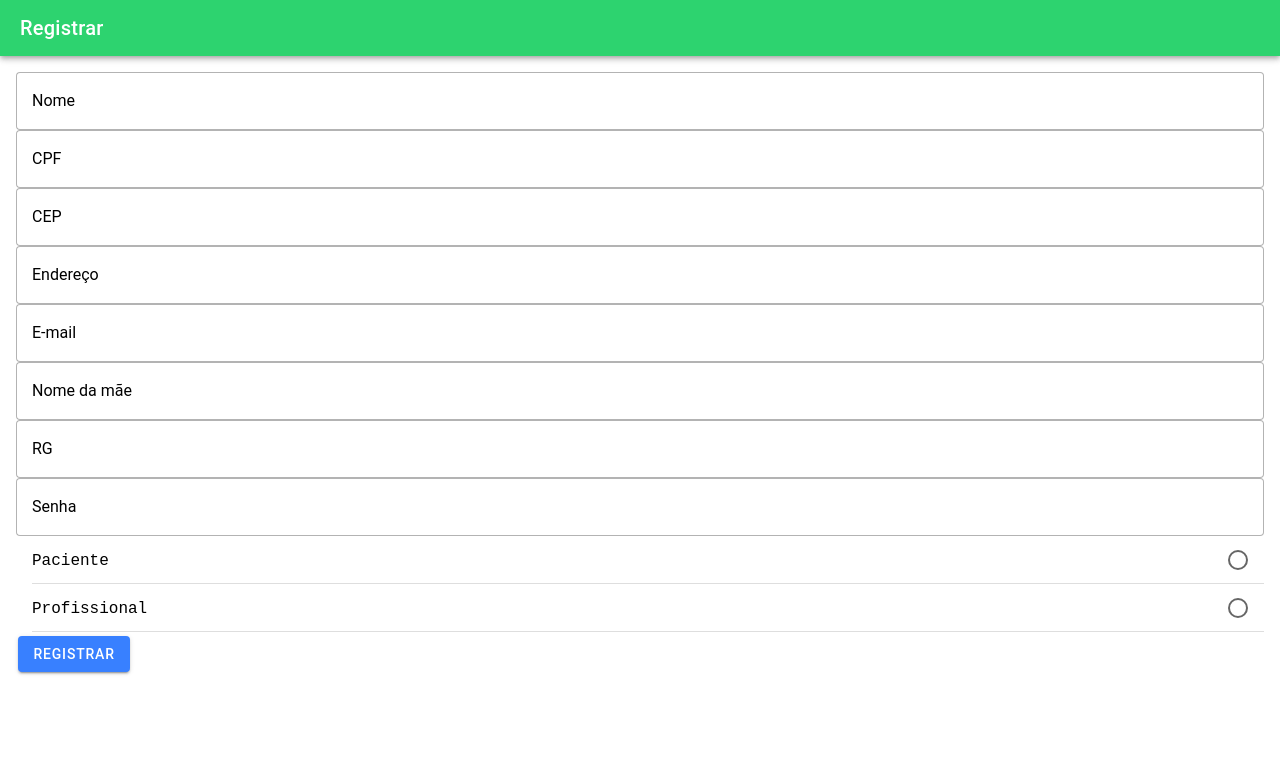
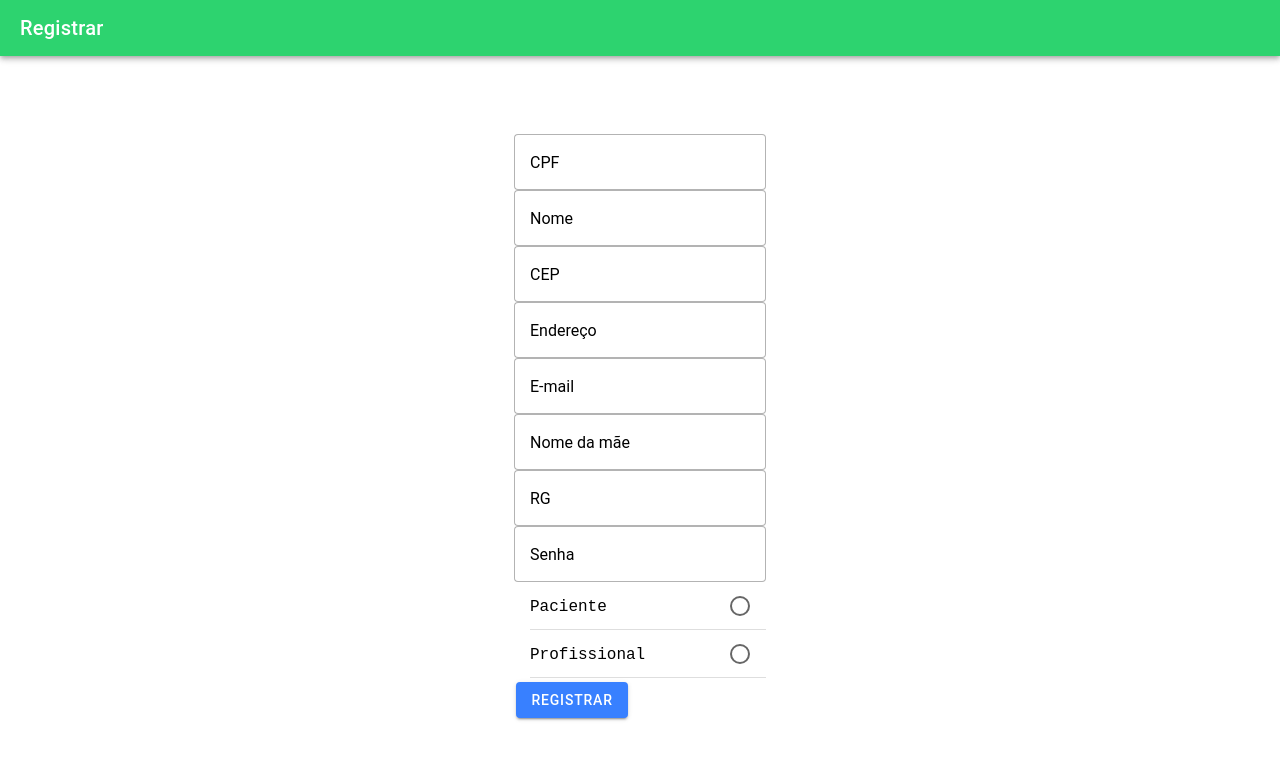
Before and after one commit to michellydarquia/Projeto_Web, a React (Vite) app: page /register in a window 1280 px wide. Shown: the top 760 px of the page. Built offline with nearby package versions, Linux system fonts and the light colour scheme.

Commit message:
modified:   src/App.tsx 	modified:   src/main.tsx 	modified:   src/pages/Home.tsx 	modified:   src/pages/Login.tsx 	modified:   src/pages/Register.tsx

```diff
--- a/src/App.tsx
+++ b/src/App.tsx
@@ -1,6 +1,7 @@
 import { Redirect, Route } from 'react-router-dom';
 import { IonApp, IonRouterOutlet, setupIonicReact } from '@ionic/react';
 import { IonReactRouter } from '@ionic/react-router';
+
 import Home from './pages/Home';
 import Login from './pages/Login';
 import Register from './pages/Register';
--- a/src/main.tsx
+++ b/src/main.tsx
@@ -4,8 +4,9 @@ import App from './App';
 
 const container = document.getElementById('root');
 const root = createRoot(container!);
+
 root.render(
   <React.StrictMode>
-    <App />
+      <App />
   </React.StrictMode>
 );
--- a/src/pages/Home.tsx
+++ b/src/pages/Home.tsx
@@ -7,17 +7,17 @@ import {
     IonIcon,
     IonButton,
 } from '@ionic/react';
-import React from 'react';
+import React, { useState, useEffect } from 'react';
 
 const Home: React.FC = () => {
 
     return (
         <>
-
             <IonPage id="main-content">
                 <IonHeader>
                     <IonToolbar color={'success'}>
                         <IonTitle>HOME</IonTitle>
+
                     </IonToolbar>
                 </IonHeader>
                 <IonContent className="ion-padding">
--- a/src/pages/Login.tsx
+++ b/src/pages/Login.tsx
@@ -6,12 +6,15 @@ import {
     IonToolbar,
     IonIcon,
     IonButton,
-    IonTextarea
+    IonInput
 } from '@ionic/react';
 
-import React, { useState } from 'react';
+import React, { useState, useEffect } from 'react';
 
 const Login: React.FC = () => {
+
+    const [CPF, setCPF] = useState<any>('');
+    const [senha, setSenha] = useState<any>('');
 
     return (
         <>
@@ -32,21 +35,32 @@ const Login: React.FC = () => {
                         height: '100%',
                         }}
                     >
-                        <IonTextarea
+                        <form>
+                            <IonInput
+
+                                type='text'
                                 label="CPF"
                                 labelPlacement="floating"
                                 fill="outline"
                                 placeholder="Enter text"
+                                onIonChange={(e) => setCPF(e.target.value)}
                                 color={'success'}
-                        ></IonTextarea>
-                        <IonTextarea
+
+                            ></IonInput>
+
+                            <IonInput
+
+                                type='password'
                                 label="Senha"
                                 labelPlacement="floating"
                                 fill="outline"
                                 placeholder="Enter text"
+                                onIonChange={(e) => setSenha(e.target.value)}
                                 color={'success'}
-                        ></IonTextarea>
+
+                            ></IonInput>
                             <IonButton>Login</IonButton>
+                        </form>
                     </div>
                 </IonContent>
             </IonPage>
--- a/src/pages/Register.tsx
+++ b/src/pages/Register.tsx
@@ -1,20 +1,34 @@
 import {
-
     IonContent,
     IonHeader,
     IonPage,
     IonTitle,
     IonToolbar,
-    IonTextarea,
+    IonInput,
     IonButton,
     IonRadioGroup,
     IonRadio,
     IonItem
 } from '@ionic/react';
 
-import React from 'react';
+import React, { useState } from 'react';
 
 const Register: React.FC = () => {
+
+    const [CPF, setCPF] = useState<any>('');
+    const [senha, setSenha] = useState<any>('');
+    const [nome, setNome] = useState<any>('');
+    const [CEP, setCEP] = useState<any>('');
+    const [endereco, setEndereco] = useState<any>('');
+    const [email, setEmail] = useState<any>('');
+    const [nomemae, setNomeMae] = useState<any>('');
+    const [RG, setRG] = useState<any>('');
+
+
+
+    const registrar = () => {
+
+    }
 
     return (
         <IonPage>
@@ -24,62 +38,94 @@ const Register: React.FC = () => {
                 </IonToolbar>
             </IonHeader>
             <IonContent className="ion-padding">
-                <IonTextarea
+                <div
+                    style={{
+                    display: 'flex',
+                    alignItems: 'center',
+                    justifyContent: 'center',
+                    height: '100%',
+                    }}
+                >
+                    <form>
+
+                    <IonInput
+                        label="CPF"
+                        labelPlacement="floating"
+                        fill="outline"
+                        placeholder="Enter text"
+                        color={'success'}
+                        onIonChange={(e) => setCPF(e.target.value)}
+
+                    ></IonInput>
+
+                    <IonInput
                         label="Nome"
                         labelPlacement="floating"
                         fill="outline"
                         placeholder="Enter text"
                         color={'success'}
-                ></IonTextarea>
-                <IonTextarea
-                    label="CPF"
-                    labelPlacement="floating"
-                    fill="outline"
-                    placeholder="Enter text"
-                    color={'success'}
-                ></IonTextarea>
-                <IonTextarea
+                        onIonChange={(e) => setNome(e.target.value)}
+
+                    ></IonInput>
+
+                    <IonInput
                         label="CEP"
                         labelPlacement="floating"
                         fill="outline"
                         placeholder="Enter text"
                         color={'success'}
-                ></IonTextarea>
-                <IonTextarea
+                        onIonChange={(e) => setCEP(e.target.value)}
+
+                    ></IonInput>
+
+                    <IonInput
                         label="Endereço"
                         labelPlacement="floating"
                         fill="outline"
                         placeholder="Enter text"
                         color={'success'}
-                ></IonTextarea>
-                <IonTextarea
+                        onIonChange={(e) => setEndereco(e.target.value)}
+
+                    ></IonInput>
+
+                    <IonInput
                         label="E-mail"
                         labelPlacement="floating"
                         fill="outline"
                         placeholder="Enter text"
                         color={'success'}
-                ></IonTextarea>
-                <IonTextarea
+                        onIonChange={(e) => setEmail(e.target.value)}
+
+                    ></IonInput>
+
+                    <IonInput
                         label="Nome da mãe"
                         labelPlacement="floating"
                         fill="outline"
                         placeholder="Enter text"
                         color={'success'}
-                ></IonTextarea>
-                <IonTextarea
+                        onIonChange={(e) => setNomeMae(e.target.value)}
+
+                    ></IonInput>
+
+                    <IonInput
                         label="RG"
                         labelPlacement="floating"
                         fill="outline"
                         placeholder="Enter text"
                         color={'success'}
-                ></IonTextarea>
-                <IonTextarea
+                        onIonChange={(e) => setRG(e.target.value)}
+                    ></IonInput>
+
+                    <IonInput
+                        type='password'
                         label="Senha"
                         labelPlacement="floating"
                         fill="outline"
                         placeholder="Enter text"
                         color={'success'}
-                ></IonTextarea>
+                        onIonChange={(e) => setSenha(e.target.value)}
+                    ></IonInput>
 
                     <IonRadioGroup>
                         <IonItem>
@@ -94,7 +140,12 @@ const Register: React.FC = () => {
                         </IonItem>
                     </IonRadioGroup>
 
-                <IonButton>Registrar</IonButton>
+                    <IonButton onClick={registrar}>Registrar</IonButton>
+                    </form>
+                </div>
+
+
+
             </IonContent>
         </IonPage>
     );
```
Lines whose indentation alone changed are shown as unchanged.
